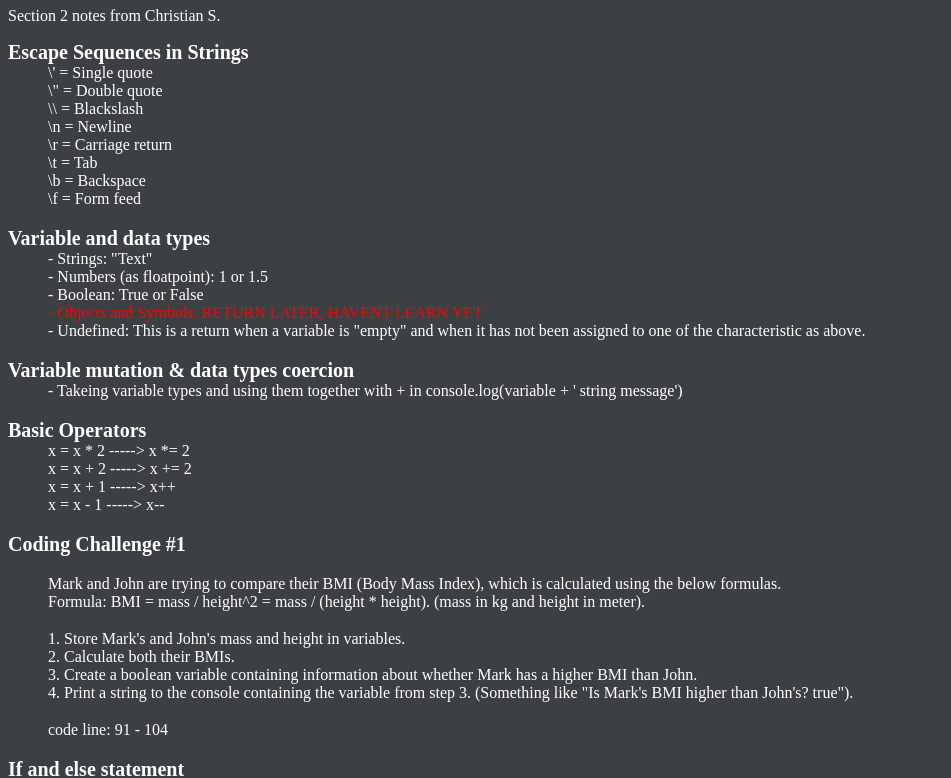
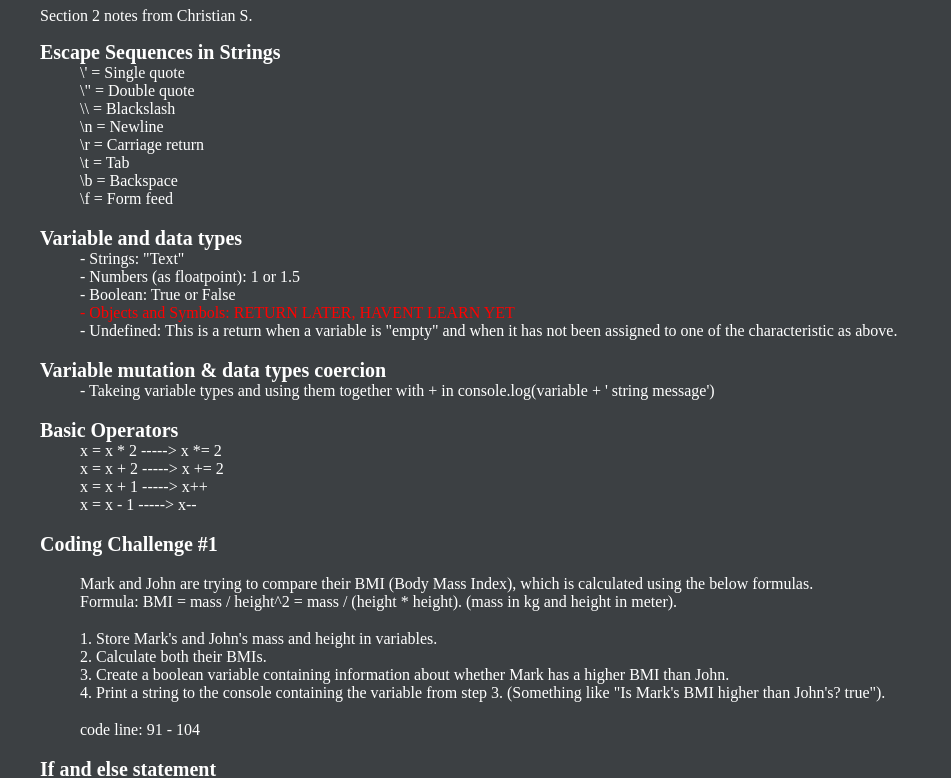
Before and after one commit to 561nano/Udemy_JavaScript, a plain HTML site: page Section 2/index.html in a window 1280 px wide. Shown: the part 73-851 px from the top of the page, without its empty margins (0-951 px from the left). Drawn offline with Linux system fonts and the light colour scheme.

Commit message:
Finally figured out how to add margin to HTML, this took to long for something so simple.

```diff
--- a/Section 2/index.html
+++ b/Section 2/index.html
@@ -7,6 +7,10 @@
     <style>
         body {
             color: white;
+            margin-top: 20px;
+            margin-bottom: 20px;
+            margin-left: 40px;
+            margin-right: 40px;
         }
     </style>
     <body style = "background-color: #3C4043;">
```
